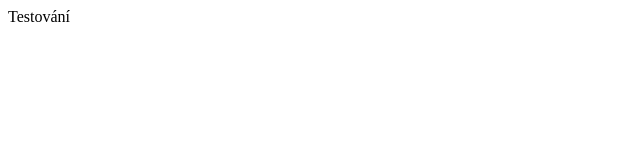
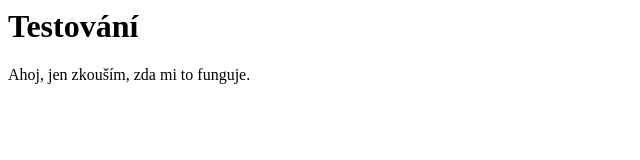
Before and after one commit to michal9602/zkousimprogramovat, a plain HTML site: page index.html in a window 1280 px wide. Shown: the whole page, without its empty margins (0-640 px from the left). Drawn offline with Linux system fonts and the light colour scheme.

Commit message:
Update index.html

```diff
--- a/index.html
+++ b/index.html
@@ -1,3 +1,8 @@
 <html>
-<body> Testování</body>
+  <body>
+    <h1> Testování</h1>
+    <p align="left">
+      Ahoj, jen zkouším, zda mi to funguje.
+    </p>
+  </body>
 </html>
```
